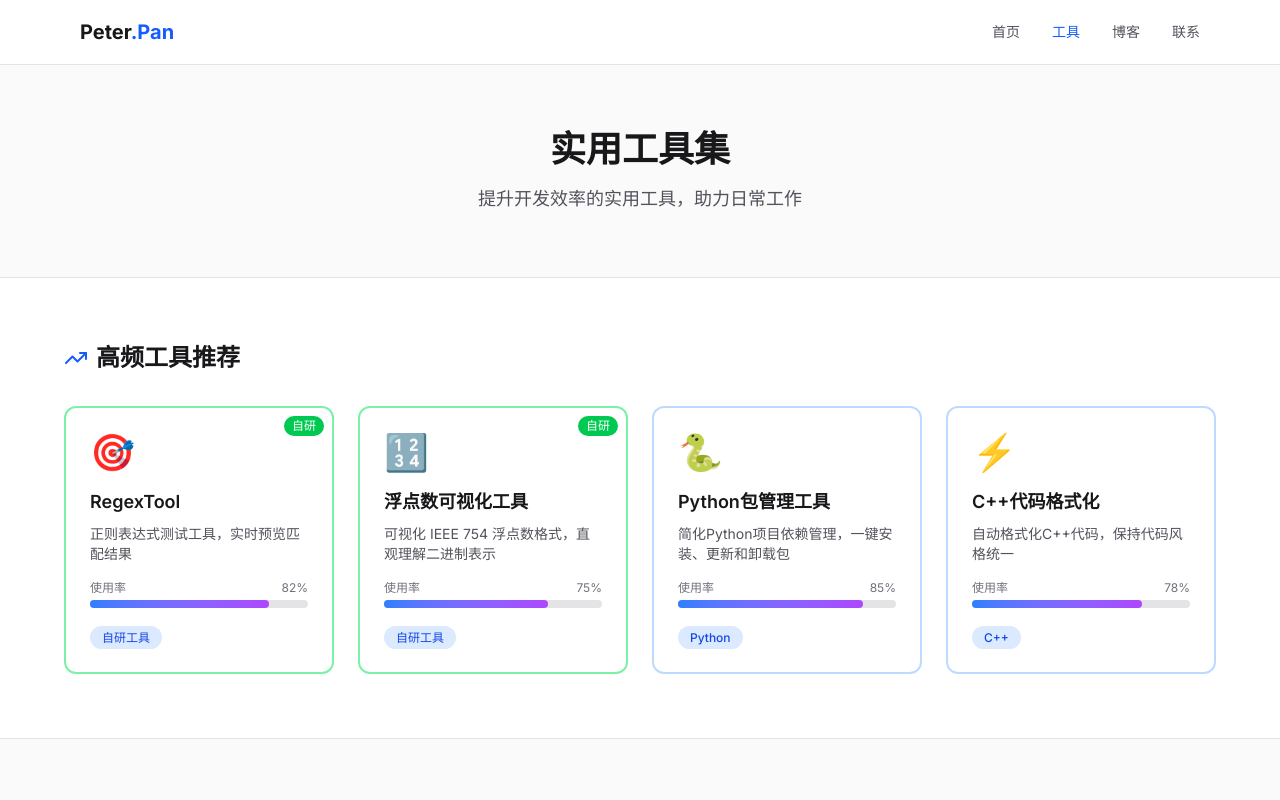
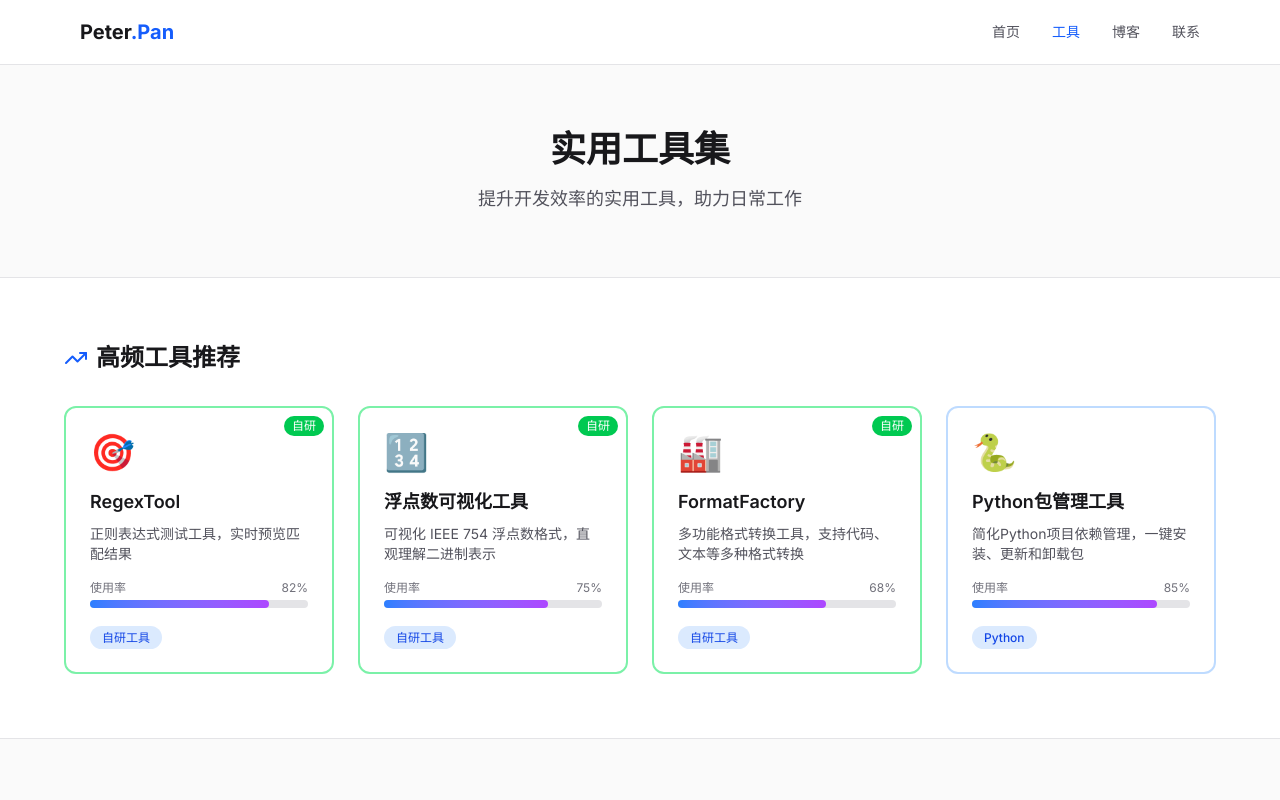
Before and after one commit to panmcai/Peter-Pan, a Next.js app: page /tools in a window 1280 px wide. Shown: the top 800 px of the page. Built offline with nearby package versions, Linux system fonts and the light colour scheme.

Commit message:
Remove C++ formatter and add FormatFactory tool

```diff
--- a/src/app/tools/page.tsx
+++ b/src/app/tools/page.tsx
@@ -28,22 +28,22 @@ export default function Tools() {
       isSelfDeveloped: true,
     },
     {
-      name: 'C++代码格式化',
-      description: '自动格式化C++代码，保持代码风格统一',
-      icon: '⚡',
-      category: 'C++',
-      usage: 78,
-      link: 'https://clang.llvm.org/docs/ClangFormat.html',
-      isNew: false,
-      isSelfDeveloped: false,
-    },
-    {
       name: '浮点数可视化工具',
       description: '可视化 IEEE 754 浮点数格式，直观理解二进制表示',
       icon: '🔢',
       category: '自研工具',
       usage: 75,
       link: 'https://panmcai.github.io/FloatVisualizer/',
+      isNew: true,
+      isSelfDeveloped: true,
+    },
+    {
+      name: 'FormatFactory',
+      description: '多功能格式转换工具，支持代码、文本等多种格式转换',
+      icon: '🏭',
+      category: '自研工具',
+      usage: 68,
+      link: 'https://panmcai.github.io/FormatFactory/',
       isNew: true,
       isSelfDeveloped: true,
     },
@@ -176,6 +176,16 @@ export default function Tools() {
       link: 'https://regextool.panmcai.dpdns.org/',
       isExternal: true,
       tags: ['正则表达式', '测试', '工具', '自研'],
+    },
+    {
+      name: 'FormatFactory',
+      description: '多功能格式转换工具，支持代码、文本等多种格式转换',
+      icon: '🏭',
+      category: '自研工具',
+      stars: 165,
+      link: 'https://panmcai.github.io/FormatFactory/',
+      isExternal: true,
+      tags: ['格式转换', '工具', '自研'],
     },
   ];
 
```
